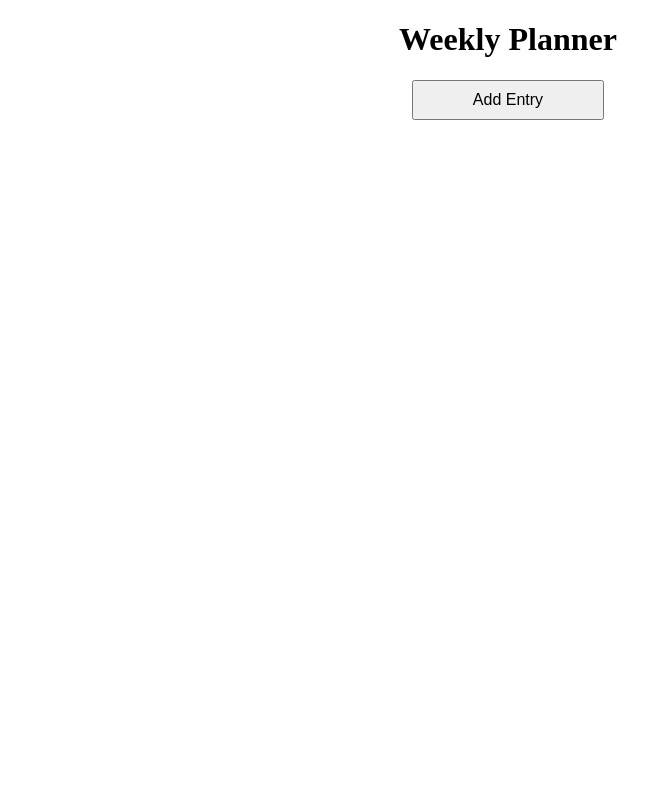
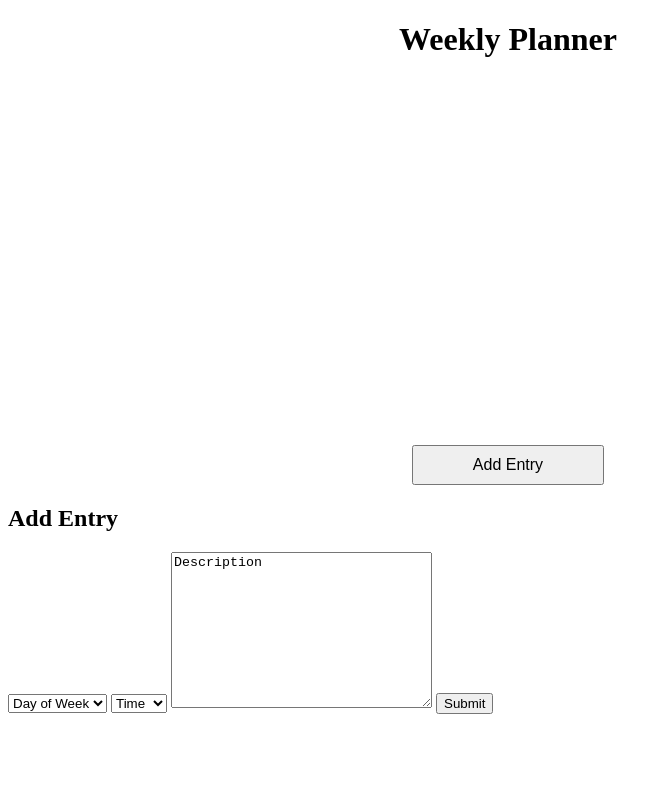
Before and after one commit to PaulGlorioso/week-planner, a website: page index.html in a window 1280 px wide. Shown: the top 800 px of the page, without its empty margins (0-672 px from the left). Drawn offline with Linux system fonts and the light colour scheme.

Commit message:
added select options

```diff
--- a/index.html
+++ b/index.html
@@ -12,21 +12,52 @@
     <div class="row">
       <button class="addbutton">Add Entry</button>
     </div>
-  </div>
     <div class="modal">
       <form action="">
         <h2>Add Entry</h2>
-      <select name="day" id="dayselec">
-        <option value=""></option>
-        <option value=""></option>
-        <option value=""></option>
-        <option value=""></option>
+        <select name="day" id="dayselect">
+          <option value="">Day of Week</option>
+          <option value="sunday">Sunday</option>
+          <option value="monday">Monday</option>
+          <option value="tuesday">Tuesday</option>
+          <option value="wednesday">Wednesday</option>
+          <option value="thursday">Thursday</option>
+          <option value="friday">Friday</option>
+          <option value="saturday">Saturday</option>
         </select>
-      <button>Time</button>
-      <textarea name="" id="" cols="30" rows="10"></textarea>
+        <select name="time" id="timeselect">
+          <option value="">Time</option>
+          <option value="0:00">0:00</option>
+          <option value="1:00">1:00</option>
+          <option value="2:00">2:00</option>
+          <option value="3:00">3:00</option>
+          <option value="4:00">4:00</option>
+          <option value="5:00">5:00</option>
+          <option value="6:00">6:00</option>
+          <option value="7:00">7:00</option>
+          <option value="8:00">8:00</option>
+          <option value="9:00">9:00</option>
+          <option value="10:00">10:00</option>
+          <option value="11:00">11:00</option>
+          <option value="12:00">12:00</option>
+          <option value="13:00">13:00</option>
+          <option value="14:00">14:00</option>
+          <option value="15:00">15:00</option>
+          <option value="16:00">16:00</option>
+          <option value="17:00">17:00</option>
+          <option value="18:00">18:00</option>
+          <option value="19:00">19:00</option>
+          <option value="20:00">20:00</option>
+          <option value="21:00">21:00</option>
+          <option value="22:00">22:00</option>
+          <option value="23:00">23:00</option>
+        </select>
+        <textarea name="" id="" cols="30" rows="10">Description</textarea>
         <button>Submit</button>
       </form>
     </div>
+  </div>
+
   <script src="main.js"></script>
 </body>
 </html>
--- a/styles.css
+++ b/styles.css
@@ -13,6 +13,7 @@ h1 {
   height: 100%;
   display: flex;
   justify-content: center;
+  flex-direction: column;
 }
 
 .row {
```
Lines whose indentation alone changed are shown as unchanged.
